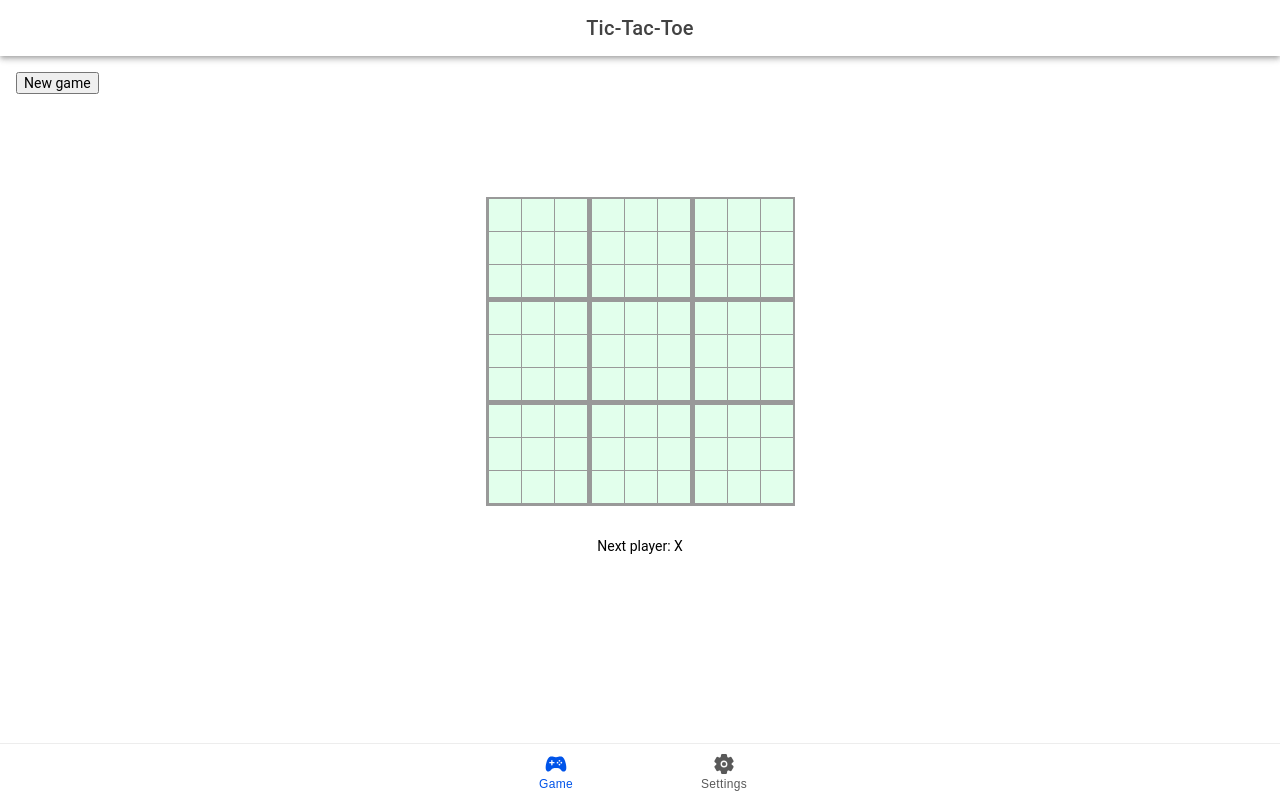
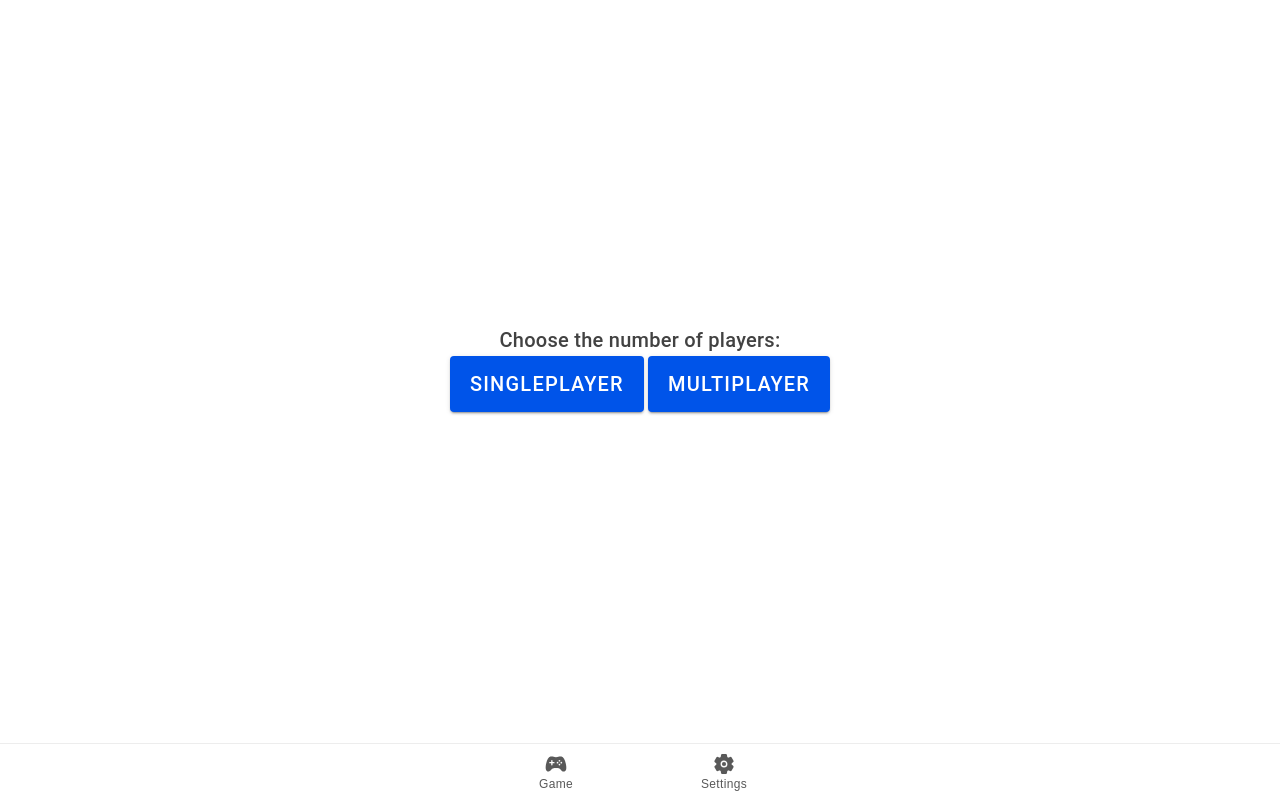
Before and after one commit to erikthegamer1242/legendary-tic-tac-toe, a React (Vite) app: page / in a window 1280 px wide. Before the commit this address led to /game. Built offline with nearby package versions, Linux system fonts and the light colour scheme.

Commit message:
Added menu page on startup

```diff
--- a/src/App.tsx
+++ b/src/App.tsx
@@ -15,6 +15,7 @@ import { ellipse, square, triangle, gameController, settings} from 'ionicons/ico
 import Tab1 from './pages/Tab1';
 import Tab2 from './pages/Tab2';
 import Tab3 from './pages/Tab3';
+import Menu from './pages/Menu';
 
 /* Core CSS required for Ionic components to work properly */
 import '@ionic/react/css/core.css';
@@ -42,7 +43,6 @@ import '@ionic/react/css/display.css';
 /* import '@ionic/react/css/palettes/dark.always.css'; */
 /* import '@ionic/react/css/palettes/dark.class.css'; */
 import '@ionic/react/css/palettes/dark.system.css';
-
 /* Theme variables */
 import './theme/variables.css';
 import './theme/ticktactoe.css';
@@ -55,6 +55,7 @@ const App: React.FC = () => (
     <IonReactRouter>
       <IonTabs>
         <IonRouterOutlet>
+          <Route exact path="/" component={Menu}/>
           <Route exact path="/game">
             <Tab1 />
           </Route>
@@ -64,9 +65,9 @@ const App: React.FC = () => (
           <Route path="/tab3">
             <Tab3 />
           </Route>
-          <Route exact path="/">
+          {/* <Route exact path="/">
             <Redirect to="/game" />
-          </Route>
+          </Route> */}
         </IonRouterOutlet>
         <IonTabBar id="bottom-navigation" slot="bottom">
           <IonTabButton tab="game" href="/game">
--- /dev/null
+++ b/src/pages/Menu.jsx
@@ -0,0 +1,48 @@
+import React from 'react';
+import { IonRadio, IonRadioGroup } from '@ionic/react';
+import './Menu.css';
+import { IonToolbar, IonButtons, IonButton, IonTitle } from '@ionic/react';
+
+
+function Example() {
+    return (
+        <IonToolbar>
+        <IonTitle>Choose the number of players:</IonTitle>
+            <IonButton size="large" onClick={() => window.open('/game',"_self")}>SinglePlayer</IonButton>
+            <IonButton size="large" onClick={() => window.open('/tab2', '_self')}>Multiplayer</IonButton>
+        </IonToolbar>
+    );
+}
+export default class Menu extends React.Component
+{
+    constructor(props)
+    {
+        super(props);
+        this.state = {
+            matchID: 0
+        };
+
+        this.newGame = this.newGame.bind(this);
+    }
+
+    newGame(size)
+    {
+        this.setState((prevState) => ({
+            boardSize: size,
+            matchID: prevState.matchID+1
+        }));
+    }
+
+    detectHeight() {
+        console.log(document.getElementById("gameIonPage").offsetHeight)
+    }
+
+    render()
+    {
+        return (
+            <div className="center">
+                <Example />
+            </div>
+        );
+    }
+}
```
Also changed, not shown: src/pages/Menu.css (added).
